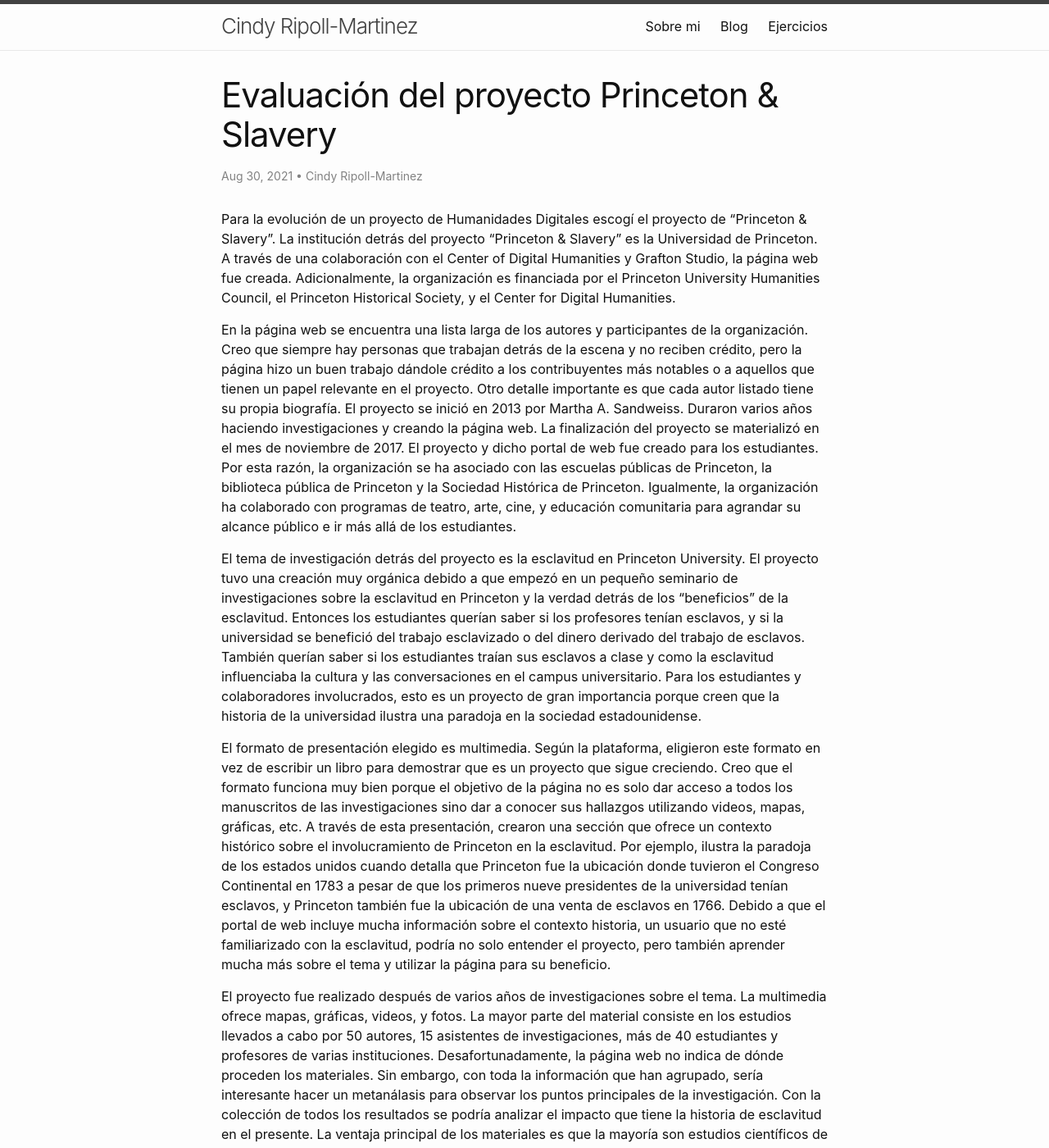
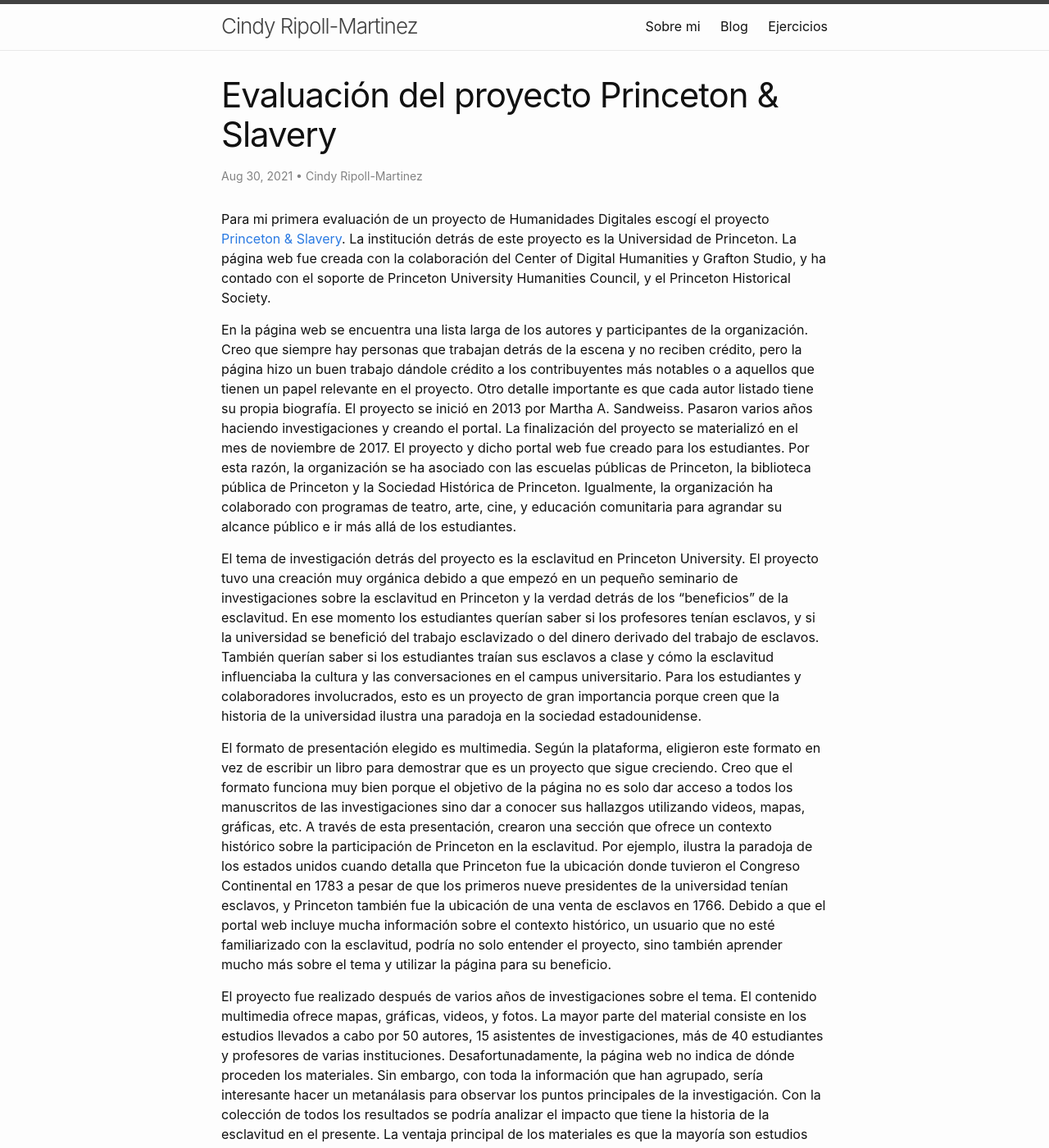
Before and after one commit to cindyripollm/cindyripollm.github.io, a Jekyll site: the page built from _posts/2021-08-30-analisis-proyectoHD.md, in a window 1280 px wide and 1400 px high. Shown: the whole window at 82% size. Built offline with Jekyll 4.4.1, drawn with Linux system fonts in a browser that asks for light colours; some of the changed text lies outside the part shown.

Commit message:
correcciones

```diff
--- a/_posts/2021-08-30-analisis-proyectoHD.md
+++ b/_posts/2021-08-30-analisis-proyectoHD.md
@@ -5,14 +5,14 @@
 author: Cindy Ripoll-Martinez
 ---
 
-Para la evolución de un proyecto de Humanidades Digitales escogí el proyecto de “Princeton & Slavery”. La institución detrás del proyecto "Princeton & Slavery" es la Universidad de Princeton. A través de una colaboración con el Center of Digital Humanities y Grafton Studio, la página web fue creada. Adicionalmente, la organización es financiada por el Princeton University Humanities Council, el Princeton Historical Society, y el Center for Digital Humanities.
+Para mi primera evaluación de un proyecto de Humanidades Digitales escogí el proyecto [Princeton & Slavery](https://slavery.princeton.edu/). La institución detrás de este proyecto es la Universidad de Princeton. La página web fue creada con la colaboración del Center of Digital Humanities y Grafton Studio, y ha contado con el soporte de Princeton University Humanities Council, y el Princeton Historical Society.
 
-En la página web se encuentra una lista larga de los autores y participantes de la organización. Creo que siempre hay personas que trabajan detrás de la escena y no reciben crédito, pero la página hizo un buen trabajo dándole crédito a los contribuyentes más notables o a aquellos que tienen un papel relevante en el proyecto. Otro detalle importante es que cada autor listado tiene su propia biografía. El proyecto se inició en 2013 por Martha A. Sandweiss. Duraron varios años haciendo investigaciones y creando la página web. La finalización del proyecto se materializó en el mes de noviembre de 2017. El proyecto y dicho portal de web fue creado para los estudiantes. Por esta razón, la organización se ha asociado con las escuelas públicas de Princeton, la biblioteca pública de Princeton y la Sociedad Histórica de Princeton. Igualmente, la organización ha colaborado con programas de teatro, arte, cine, y educación comunitaria para agrandar su alcance público e ir más allá de los estudiantes.
+En la página web se encuentra una lista larga de los autores y participantes de la organización. Creo que siempre hay personas que trabajan detrás de la escena y no reciben crédito, pero la página hizo un buen trabajo dándole crédito a los contribuyentes más notables o a aquellos que tienen un papel relevante en el proyecto. Otro detalle importante es que cada autor listado tiene su propia biografía. El proyecto se inició en 2013 por Martha A. Sandweiss. Pasaron varios años haciendo investigaciones y creando el portal. La finalización del proyecto se materializó en el mes de noviembre de 2017. El proyecto y dicho portal web fue creado para los estudiantes. Por esta razón, la organización se ha asociado con las escuelas públicas de Princeton, la biblioteca pública de Princeton y la Sociedad Histórica de Princeton. Igualmente, la organización ha colaborado con programas de teatro, arte, cine, y educación comunitaria para agrandar su alcance público e ir más allá de los estudiantes.
 
-El tema de investigación detrás del proyecto es la esclavitud en Princeton University. El proyecto tuvo una creación muy orgánica debido a que empezó en un pequeño seminario de investigaciones sobre la esclavitud en Princeton y la verdad detrás de los “beneficios” de la esclavitud. Entonces los estudiantes querían saber si los profesores tenían esclavos, y si la universidad se benefició del trabajo esclavizado o del dinero derivado del trabajo de esclavos. También querían saber si los estudiantes traían sus esclavos a clase y como la esclavitud influenciaba la cultura y las conversaciones en el campus universitario. Para los estudiantes y colaboradores involucrados, esto es un proyecto de gran importancia porque creen que la historia de la universidad ilustra una paradoja en la sociedad estadounidense.
+El tema de investigación detrás del proyecto es la esclavitud en Princeton University. El proyecto tuvo una creación muy orgánica debido a que empezó en un pequeño seminario de investigaciones sobre la esclavitud en Princeton y la verdad detrás de los “beneficios” de la esclavitud. En ese momento los estudiantes querían saber si los profesores tenían esclavos, y si la universidad se benefició del trabajo esclavizado o del dinero derivado del trabajo de esclavos. También querían saber si los estudiantes traían sus esclavos a clase y cómo la esclavitud influenciaba la cultura y las conversaciones en el campus universitario. Para los estudiantes y colaboradores involucrados, esto es un proyecto de gran importancia porque creen que la historia de la universidad ilustra una paradoja en la sociedad estadounidense.
 
-El formato de presentación elegido es multimedia. Según la plataforma, eligieron este formato en vez de escribir un libro para demostrar que es un proyecto que sigue creciendo. Creo que el formato funciona muy bien porque el objetivo de la página no es solo dar acceso a todos los manuscritos de las investigaciones sino dar a conocer sus hallazgos utilizando videos, mapas, gráficas, etc. A través de esta presentación, crearon una sección que ofrece un contexto histórico sobre el involucramiento de Princeton en la esclavitud. Por ejemplo, ilustra la paradoja de los estados unidos cuando detalla que Princeton fue la ubicación donde tuvieron el Congreso Continental en 1783 a pesar de que los primeros nueve presidentes de la universidad tenían esclavos, y Princeton también fue la ubicación de una venta de esclavos en 1766. Debido a que el portal de web incluye mucha información sobre el contexto historia, un usuario que no esté familiarizado con la esclavitud, podría no solo entender el proyecto, pero también aprender mucha más sobre el tema y utilizar la página para su beneficio.
+El formato de presentación elegido es multimedia. Según la plataforma, eligieron este formato en vez de escribir un libro para demostrar que es un proyecto que sigue creciendo. Creo que el formato funciona muy bien porque el objetivo de la página no es solo dar acceso a todos los manuscritos de las investigaciones sino dar a conocer sus hallazgos utilizando videos, mapas, gráficas, etc. A través de esta presentación, crearon una sección que ofrece un contexto histórico sobre la participación de Princeton en la esclavitud. Por ejemplo, ilustra la paradoja de los estados unidos cuando detalla que Princeton fue la ubicación donde tuvieron el Congreso Continental en 1783 a pesar de que los primeros nueve presidentes de la universidad tenían esclavos, y Princeton también fue la ubicación de una venta de esclavos en 1766. Debido a que el portal web incluye mucha información sobre el contexto histórico, un usuario que no esté familiarizado con la esclavitud, podría no solo entender el proyecto, sino también aprender mucho más sobre el tema y utilizar la página para su beneficio.
 
-El proyecto fue realizado después de varios años de investigaciones sobre el tema. La multimedia ofrece mapas, gráficas, videos, y fotos. La mayor parte del material consiste en los estudios llevados a cabo por 50 autores, 15 asistentes de investigaciones, más de 40 estudiantes y profesores de varias instituciones. Desafortunadamente, la página web no indica de dónde proceden los materiales. Sin embargo, con toda la información que han agrupado, sería interesante hacer un metanálasis para observar los puntos principales de la investigación. Con la colección de todos los resultados se podría analizar el impacto que tiene la historia de esclavitud en el presente. La ventaja principal de los materiales es que la mayoría son estudios científicos de manera que su investigación tiene credibilidad y validez. Por esta razón, se puede utilizar en un ambiente educativo y hasta crear una clase con un plan de estudios extensivo.
+El proyecto fue realizado después de varios años de investigaciones sobre el tema. El contenido multimedia ofrece mapas, gráficas, videos, y fotos. La mayor parte del material consiste en los estudios llevados a cabo por 50 autores, 15 asistentes de investigaciones, más de 40 estudiantes y profesores de varias instituciones. Desafortunadamente, la página web no indica de dónde proceden los materiales. Sin embargo, con toda la información que han agrupado, sería interesante hacer un metanálasis para observar los puntos principales de la investigación. Con la colección de todos los resultados se podría analizar el impacto que tiene la historia de la esclavitud en el presente. La ventaja principal de los materiales es que la mayoría son estudios científicos de manera que su investigación tiene credibilidad y validez. Por esta razón, se puede utilizar en un ambiente educativo y hasta crear una clase con un plan de estudios extenso.
 
-Finalmente, el proyecto no habla de falta de datos, y al igual, fue creada con la intención de seguir creciendo así que se puede ver como es fácil añadir más información sobre nuevas investigaciones. La única limitación de la pagina es la accesibilidad. Aunque los títulos de las paginas y contenido tienen énfasis con el uso de letras grande, hay algunos textos con un color gris. Esto podría actuar como una restricción para usuarios con limitaciones visuales. También, aunque las imágenes ofrecen descripciones, les faltan detalles. Finalmente, los subtítulos de video solo se ofrecen en ingles.
+Finalmente, el proyecto fue creado con la intención de seguir creciendo así que podemos imaginar que en un futuro será fácil añadir más información sobre nuevas investigaciones. La única limitación de la pagina es la accesibilidad. Aunque los títulos de las páginas y contenido ponen énfasis con el uso de letras grande, hay algunos textos con un color gris. Esto podría actuar como una restricción para usuarios con limitaciones visuales. También, aunque las imágenes ofrecen descripciones, les faltan detalles. Finalmente, los subtítulos de video solo se ofrecen en inglés.
```
